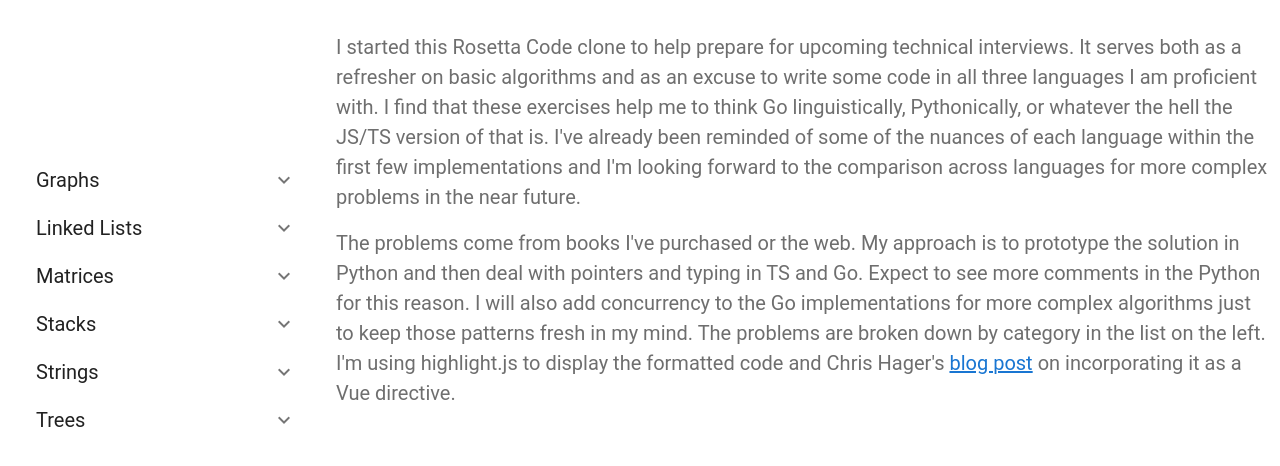
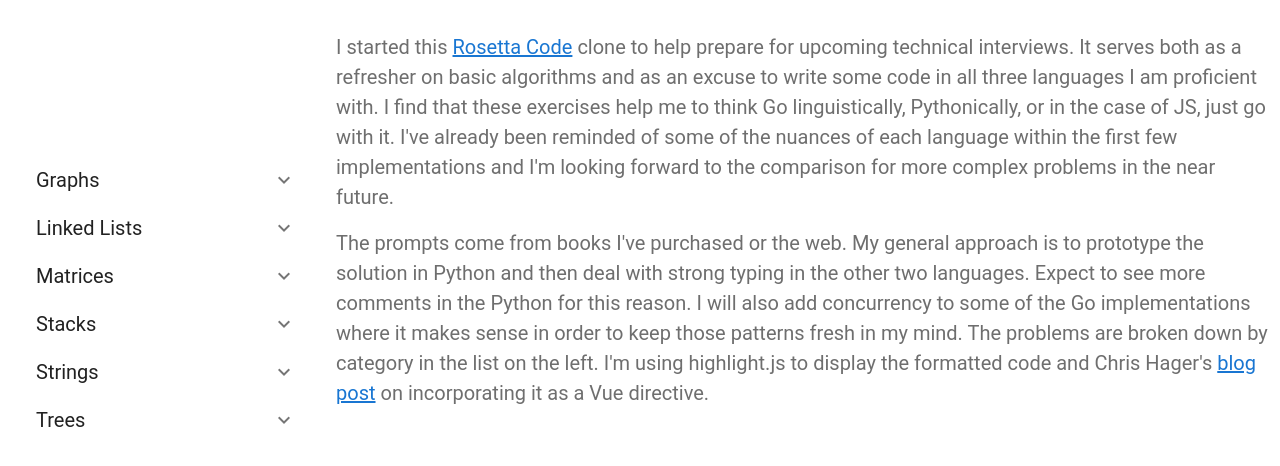
Before and after one commit to mcculleydj/rosetta-code, a Vue app in the folder frontend/: page / in a window 1280 px wide. Shown: the top 466 px of the page. Built offline with nearby package versions, Linux system fonts and the light colour scheme; a small style sheet from the web is missing.

Commit message:
intro changes

```diff
--- a/frontend/src/App.vue
+++ b/frontend/src/App.vue
@@ -40,23 +40,28 @@
             </template>
             <div v-else class="desc-txt">
               <p>
-                I started this Rosetta Code clone to help prepare for upcoming
-                technical interviews. It serves both as a refresher on basic
-                algorithms and as an excuse to write some code in all three
-                languages I am proficient with. I find that these exercises help
-                me to think Go linguistically, Pythonically, or whatever the
-                hell the JS/TS version of that is. I've already been reminded of
-                some of the nuances of each language within the first few
-                implementations and I'm looking forward to the comparison across
-                languages for more complex problems in the near future.
+                I started this
+                <a
+                  href="http://www.rosettacode.org/wiki/Rosetta_Code"
+                  target="_blank"
+                  >Rosetta Code</a
+                >
+                clone to help prepare for upcoming technical interviews. It
+                serves both as a refresher on basic algorithms and as an excuse
+                to write some code in all three languages I am proficient with.
+                I find that these exercises help me to think Go linguistically,
+                Pythonically, or in the case of JS, just go with it. I've
+                already been reminded of some of the nuances of each language
+                within the first few implementations and I'm looking forward to
+                the comparison for more complex problems in the near future.
               </p>
               <p>
-                The problems come from books I've purchased or the web. My
-                approach is to prototype the solution in Python and then deal
-                with pointers and typing in TS and Go. Expect to see more
-                comments in the Python for this reason. I will also add
-                concurrency to the Go implementations for more complex
-                algorithms just to keep those patterns fresh in my mind. The
+                The prompts come from books I've purchased or the web. My
+                general approach is to prototype the solution in Python and then
+                deal with strong typing in the other two languages. Expect to
+                see more comments in the Python for this reason. I will also add
+                concurrency to some of the Go implementations where it makes
+                sense in order to keep those patterns fresh in my mind. The
                 problems are broken down by category in the list on the left.
                 I'm using highlight.js to display the formatted code and Chris
                 Hager's
```
Also changed, not shown: frontend/public/problems.json.
